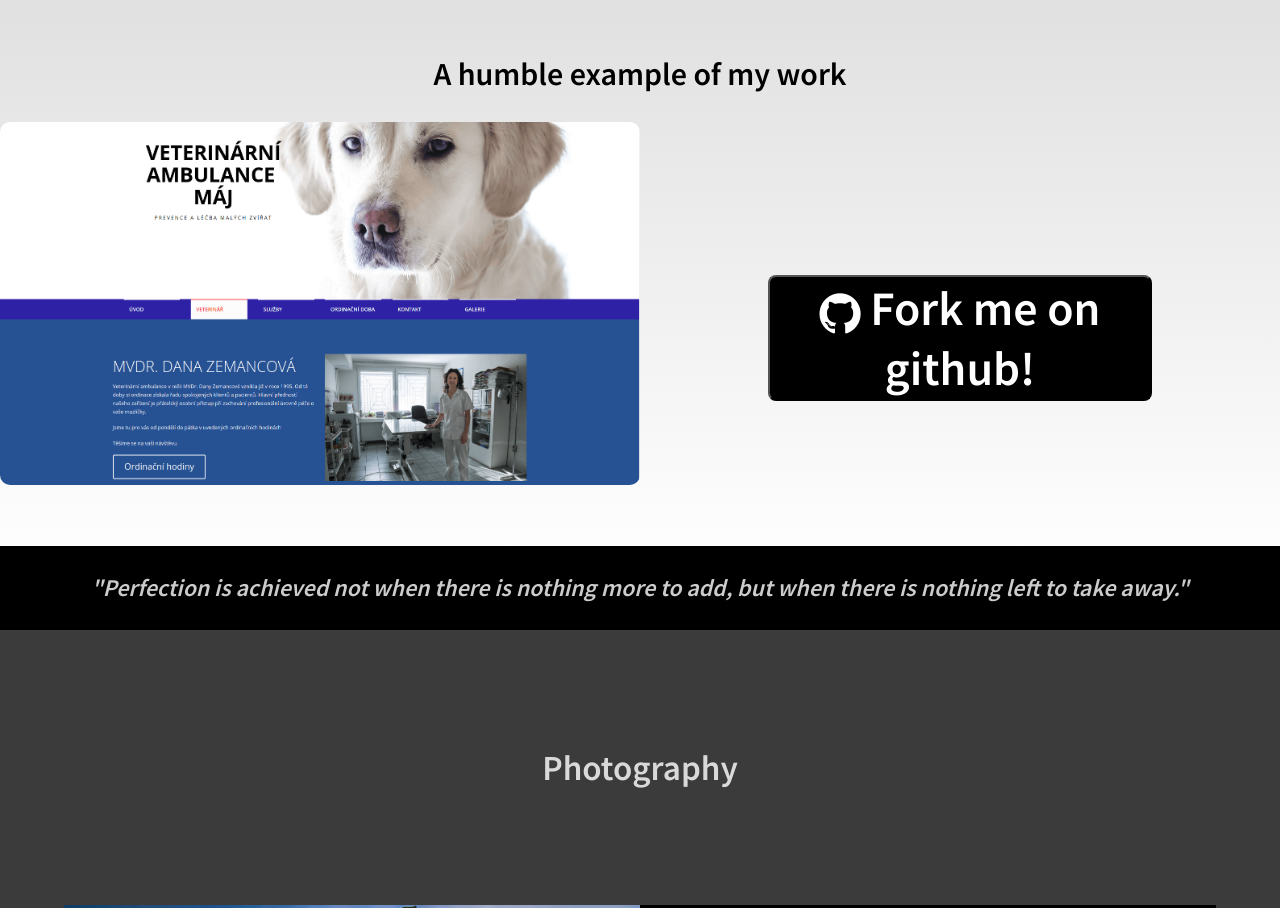
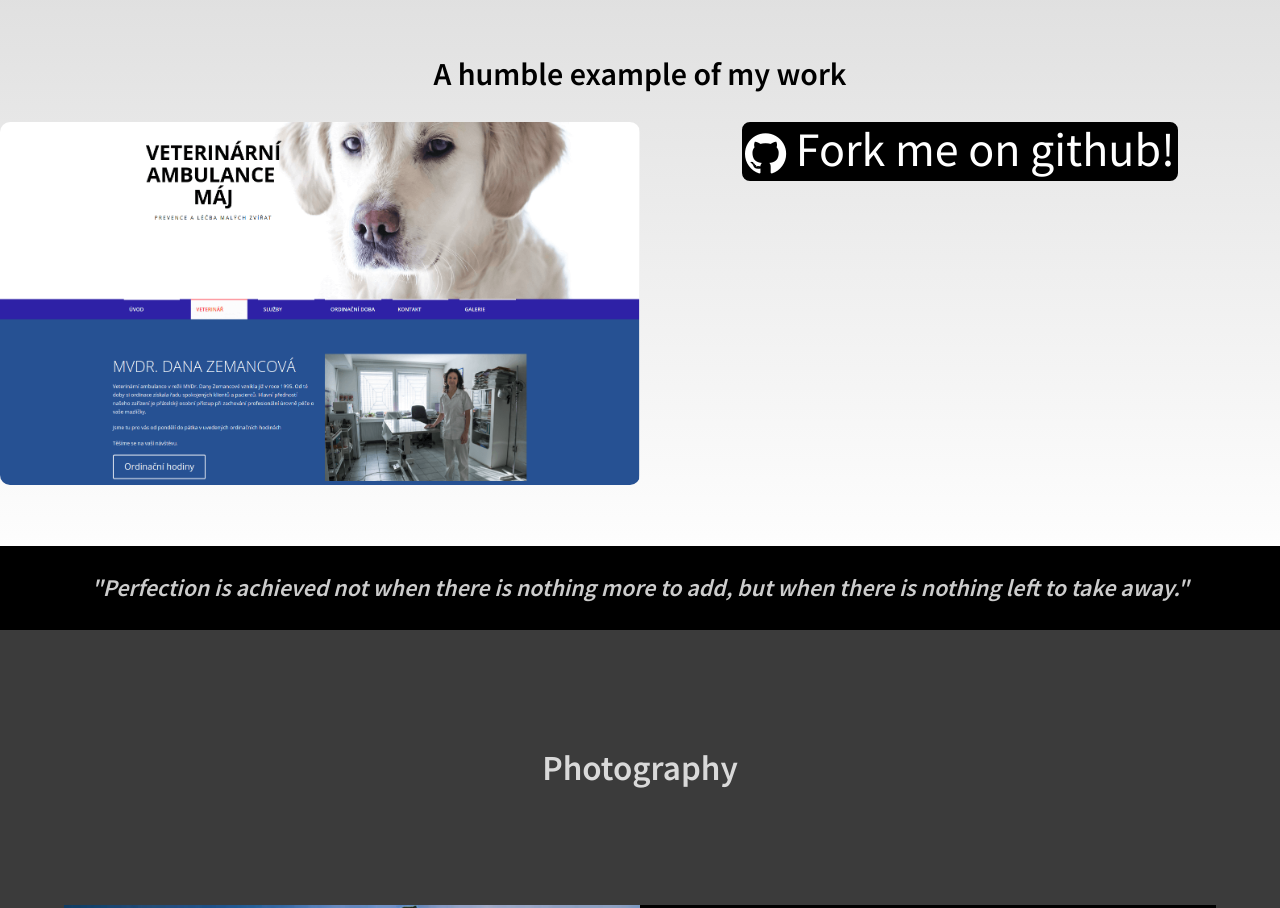
Before and after one commit to Hajneken/project_portfolio, a plain HTML site: page index.html in a window 1280 px wide. Shown: the part 1640-2548 px from the top of the page. Drawn offline with Linux system fonts and the light colour scheme.

Commit message:
alert a nejde dohromady s buttonem, prestylovat!

```diff
--- a/css/style.css
+++ b/css/style.css
@@ -225,29 +225,24 @@ float: left;
  height: auto;
 }
 
-
-
-.wrapper2 button{
-    margin-top: 12%;
+.almost-button{
+    display: inline-block;
+    font-size: 3em;
+    border: solid black;
+    border-radius: 8px;
     background-color: black;
-    width: 30%;
+    color: white;
 }
 
-.wrapper2 a{
-    color:white;
-}
-
-.wrapper2 a:hover{
+.almost-button:hover{
     color: black;
+    background-color: white;
+    font-size: 5.3em;
     -webkit-transition: all 750ms ease;
     -moz-transition: all 750ms ease;
     -ms-transition: all 750ms ease;
     -o-transition: all 750ms ease;
     transition: all 750ms ease;
-}
-.wrapper2 button:hover{
-    width: 50%;
-    background-color: white;
 }
 
 #Moto{
--- a/index.html
+++ b/index.html
@@ -128,13 +128,18 @@
             <a href="http://veterinamaj.cz/">
                 <img id="Vet_website" src="images/Web_veterina.png" alt="Presentation of a website created by Hynek Zemanec">
             </a>
-            <button class="button">
-                <a href="https://github.com/Hajneken">
-                    <i class="fa fa-github" aria-hidden="true"></i> Fork me on github!</a>
-            </button>
-            <hr class="clear">
+
+            <a class= "almost-button" href="https://github.com/Hajneken">
+                <i class="fa fa-github" aria-hidden="true"></i> Fork me on github!
+            </a>
+
+
+            </form>
+            </a>
+        </div>
+        <hr class="clear">
     </section>
-    </div>
+
 
 
     <!-- end of web -->
@@ -166,14 +171,12 @@
             </span> what you see here? </p>
 
         <p class="bold"> Then go ahed and</p>
-
-        <button class="button">
-            <a href="https://www.instagram.com/hynekpics/">
+        <a href="https://www.instagram.com/hynekpics/">
+            <button class="button">
                 Give me some love on
                 <i class="fa fa-instagram" aria-hidden="true"></i>
-            </a>
-        </button>
-        </div>
+            </button>
+        </a>
     </section>
     <!-- end of photography -->
 
```
